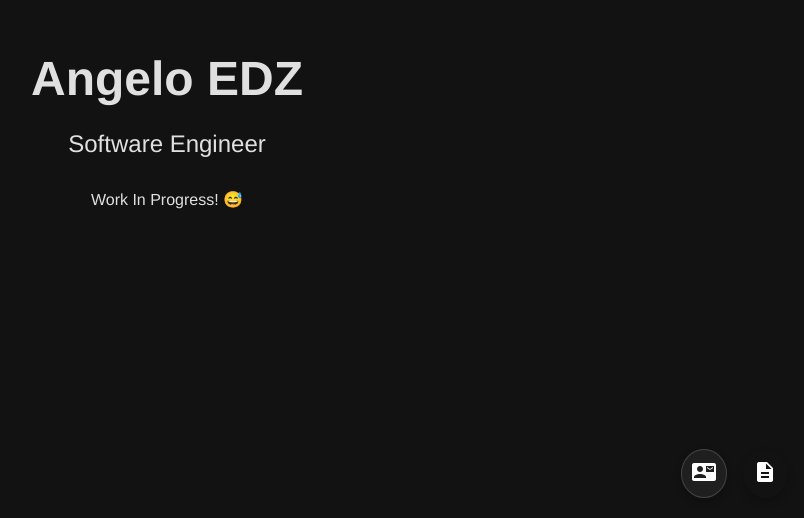
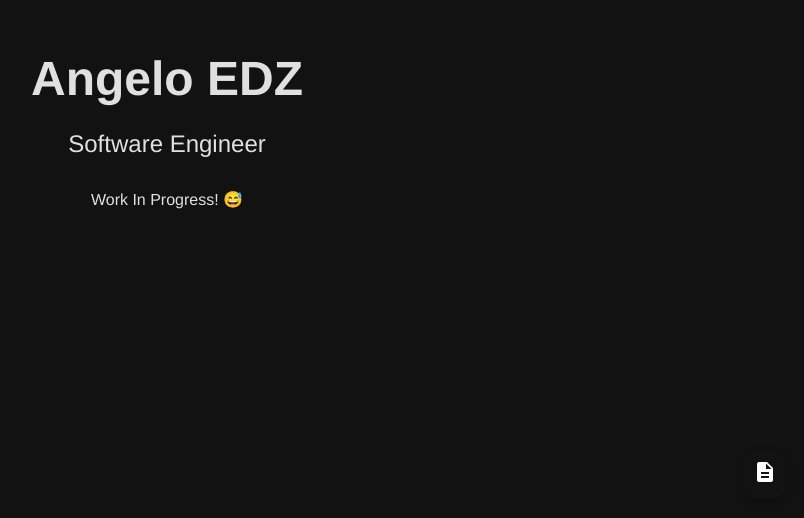
Before and after one commit to user4302/angeloedz, a Vue app: page / in a window 1280 px wide. Shown: the part 282-800 px from the top of the page, without its empty margins (473-1277 px from the left). Built offline with nearby package versions, Linux system fonts and the light colour scheme.

Commit message:
undo dedicated download vc component, will be completed later

```diff
--- a/src/App.vue
+++ b/src/App.vue
@@ -1,40 +1,20 @@
 <template>
-  <div id="app">
+  <div id="app"></div>
   <router-view />
 
-    <!-- Floating Download Icon -->
   <a
     href="/docs/ANGELO E DE ZOYSA.pdf"
+    description
     class="floating-icon"
     title="Download CV"
-      download
   >
     <span class="material-icons">description</span>
   </a>
-
-    <!-- Floating Contact Button -->
-    <button class="floating-contact-icon" @click="openContactForm">
-      <span class="material-icons">contact_mail</span>
-    </button>
-
-    <!-- Contact Form Component -->
-    <ContactForm ref="contactForm" />
-  </div>
 </template>
 
 <script>
-import ContactForm from './components/ContactForm.vue';
-
 export default {
   name: 'App',
-  components: {
-    ContactForm,
-  },
-  methods: {
-    openContactForm() {
-      this.$refs.contactForm.openForm();
-    },
-  },
 };
 </script>
 
@@ -47,13 +27,13 @@ export default {
   position: relative;
 }
 
-.floating-icon,
-.floating-contact-icon {
+.floating-icon {
   position: fixed;
   bottom: 20px;
+  right: 20px;
   color: white;
   padding: 10px;
-  border-radius: 50%;
+  border-radius: 30%;
   box-shadow: 0 4px 8px rgba(0, 0, 0, 0.2);
   transition: background-color 0.3s ease;
   text-align: center;
@@ -61,16 +41,7 @@ export default {
   z-index: 1000;
 }
 
-.floating-icon {
-  right: 20px;
-}
-
-.floating-contact-icon {
-  right: 80px; /* Adjust position to avoid overlap with the download icon */
-}
-
-.floating-icon:hover,
-.floating-contact-icon:hover {
+.floating-icon:hover {
   background-color: white;
   color: black;
 }
```
Lines whose indentation alone changed are shown as unchanged.
